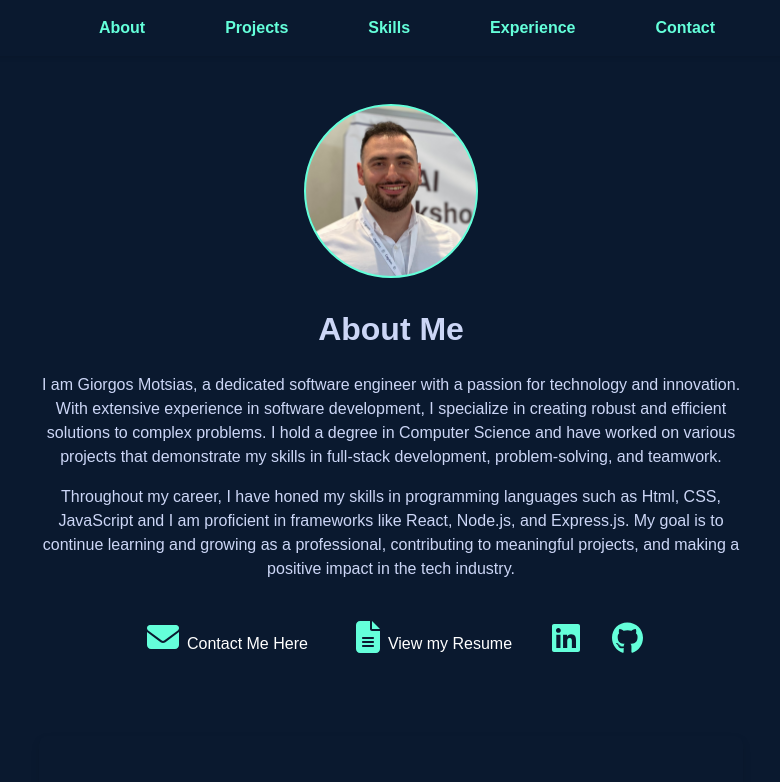
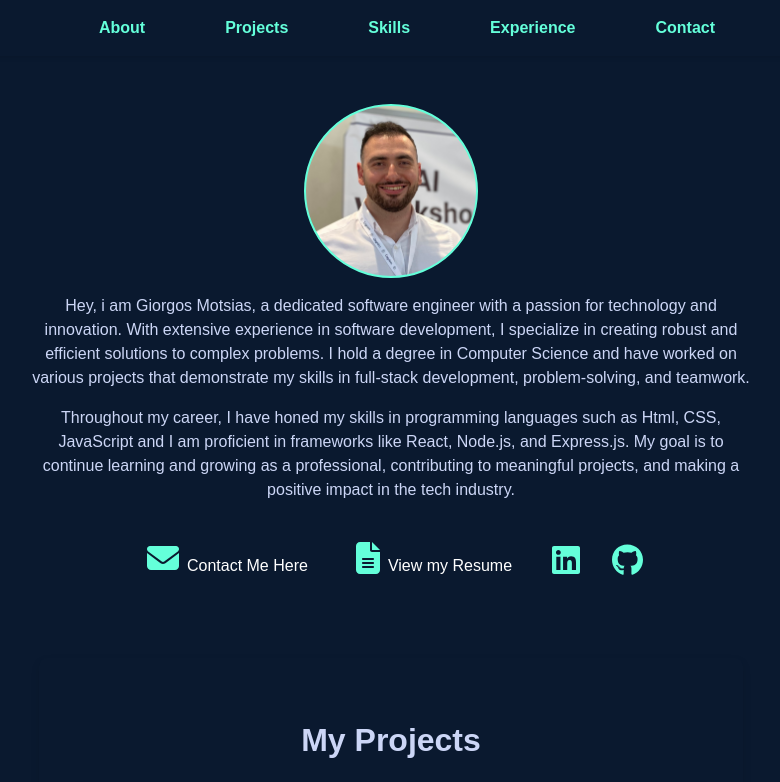
Before and after one commit to giorgosmotsias/Personal-Portfolio, a React (Create React App) app: page / in a window 1280 px wide. Shown: the top 782 px of the page, without its empty margins (249-1029 px from the left). Built offline with nearby package versions, Linux system fonts and the light colour scheme; a web font is replaced by a local one.

Commit message:
Update About.js

```diff
--- a/src/pages/About.js
+++ b/src/pages/About.js
@@ -9,9 +9,9 @@
         <div className="about-container" id="about">
           <div className="profile-pic" style={{ backgroundImage: `url(${profilePic})` }}></div>
             <div className="about-content">
-                <h1>About Me</h1>
+                {/* <h1>About Me</h1> */}
                 <p>
-                    I am Giorgos Motsias, a dedicated software engineer with a passion for technology and innovation.
+                    Hey, i am Giorgos Motsias, a dedicated software engineer with a passion for technology and innovation.
                     With extensive experience in software development, I specialize in creating robust and efficient solutions to complex problems.
                     I hold a degree in Computer Science and have worked on various projects that demonstrate my skills in full-stack development, problem-solving, and teamwork.
                 </p>
```
